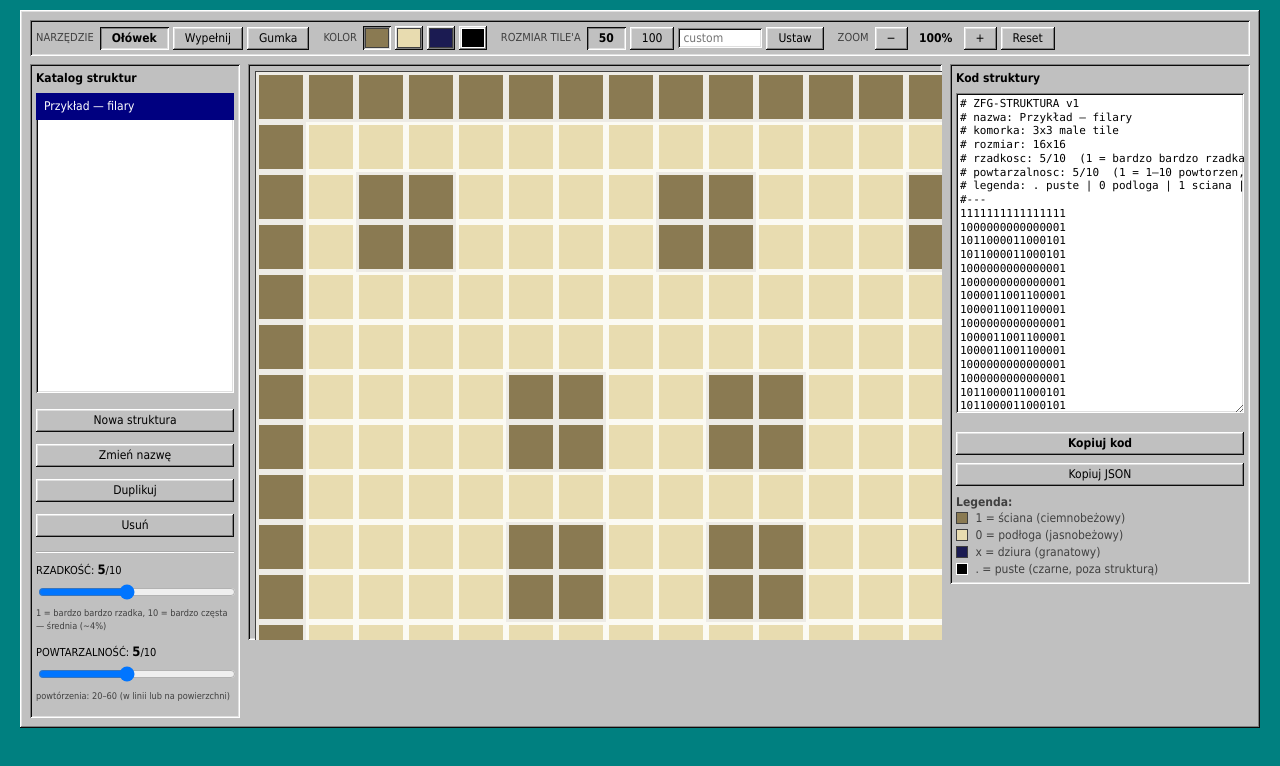
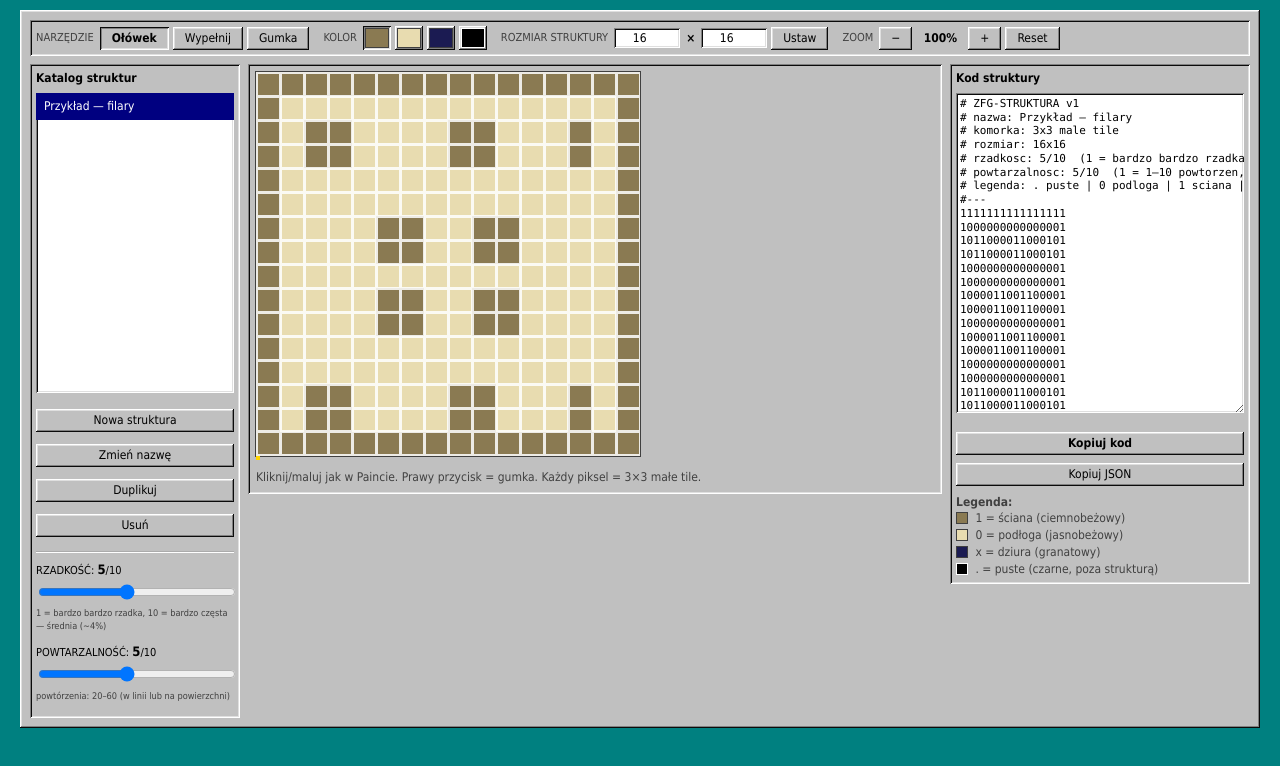
Before and after one commit to Francesco-Dabrowski/gry-franka, a plain HTML site: page games/edytor/index.html in a window 1280 px wide. Both pictures are taken after a click on the button "Ustaw". Shown: the part 28-794 px from the top of the page. Drawn offline with Linux system fonts and the light colour scheme.

Commit message:
Edytor: rozmiar struktury (tile x tile) zamiast rozmiaru tileow

```diff
--- a/css/games.css
+++ b/css/games.css
@@ -993,6 +993,16 @@
   width: 84px;
 }
 
+.editor__dim {
+  width: 66px;
+  text-align: center;
+}
+
+.editor__x {
+  font-weight: 700;
+  padding: 0 2px;
+}
+
 .editor__zoom {
   min-width: 48px;
   text-align: center;
--- a/games/edytor/index.html
+++ b/games/edytor/index.html
@@ -36,11 +36,11 @@
       </span>
 
       <span class="editor__group">
-        <span class="editor__label">Rozmiar tile'a</span>
-        <button class="btn size-btn" data-size="50" type="button">50</button>
-        <button class="btn size-btn" data-size="100" type="button">100</button>
-        <input class="input editor__custom" id="custom-size" type="number" min="8" max="200" step="2" placeholder="custom" />
-        <button class="btn" id="apply-size" type="button">Ustaw</button>
+        <span class="editor__label">Rozmiar struktury</span>
+        <input class="input editor__dim" id="struct-cols" type="number" min="1" max="200" value="16" title="kolumny" />
+        <span class="editor__x">×</span>
+        <input class="input editor__dim" id="struct-rows" type="number" min="1" max="200" value="16" title="wiersze" />
+        <button class="btn" id="apply-struct-size" type="button">Ustaw</button>
       </span>
 
       <span class="editor__group">
--- a/js/apps/editor.js
+++ b/js/apps/editor.js
@@ -4,6 +4,7 @@
   var KEY = 'zfg.structures.v1';
   var B = 16;
   var PAINT = { '.': '#000000', '0': '#e8dcb0', '1': '#8a7a52', 'x': '#1b1b52' };
+  var BASE_CELL = 24;
 
   var REPEAT_HINTS = {
     1: '1–10', 2: '2–15', 3: '5–25', 4: '10–40', 5: '20–60',
@@ -187,7 +188,6 @@
     currentId: null,
     tool: 'pencil',
     color: '1',
-    cellSize: 50,
     zoom: 1,
     painting: false,
     saveTimer: null,
@@ -217,7 +217,6 @@
       this.bind();
       this.renderCatalog();
       this.select(this.currentId);
-      this.syncSizeButtons();
       this.updateZoomLabel();
     },
 
@@ -235,7 +234,6 @@
             return s;
           });
           this.currentId = data.currentId || null;
-          if (data.cellSize) this.cellSize = data.cellSize;
           if (data.zoom) this.zoom = data.zoom;
         }
       } catch (err) {
@@ -249,7 +247,6 @@
       this.saveTimer = setTimeout(function () {
         try {
           var payload = {
-            cellSize: self.cellSize,
             zoom: self.zoom,
             currentId: self.currentId,
             structures: self.structures.map(function (s) {
@@ -299,20 +296,16 @@
         });
       });
 
-      document.querySelectorAll('.size-btn').forEach(function (btn) {
-        btn.addEventListener('click', function () {
-          self.setCellSize(parseInt(btn.getAttribute('data-size'), 10));
+      var applyStruct = document.getElementById('apply-struct-size');
+      if (applyStruct) {
+        applyStruct.addEventListener('click', function () { self.applyStructSize(); });
+      }
+      ['struct-cols', 'struct-rows'].forEach(function (id) {
+        var el = document.getElementById(id);
+        if (el) el.addEventListener('keydown', function (e) {
+          if (e.key === 'Enter') self.applyStructSize();
         });
       });
-
-      var applySize = document.getElementById('apply-size');
-      var custom = document.getElementById('custom-size');
-      if (applySize && custom) {
-        applySize.addEventListener('click', function () {
-          var v = parseInt(custom.value, 10);
-          if (v >= 8 && v <= 200) self.setCellSize(v);
-        });
-      }
 
       var zoomIn = document.getElementById('zoom-in');
       var zoomOut = document.getElementById('zoom-out');
@@ -375,24 +368,39 @@
       window.addEventListener('pointerup', function () { self.painting = false; });
     },
 
-    setCellSize: function (size) {
-      this.cellSize = size;
-      this.syncSizeButtons();
+    syncStructSize: function () {
+      var s = this.current();
+      if (!s) return;
+      var cols = document.getElementById('struct-cols');
+      var rows = document.getElementById('struct-rows');
+      if (cols) cols.value = s.cols;
+      if (rows) rows.value = s.rows;
+    },
+
+    applyStructSize: function () {
+      var s = this.current();
+      if (!s) return;
+      var colsEl = document.getElementById('struct-cols');
+      var rowsEl = document.getElementById('struct-rows');
+      var cols = Math.max(1, Math.min(200, parseInt(colsEl && colsEl.value, 10) || s.cols));
+      var rows = Math.max(1, Math.min(200, parseInt(rowsEl && rowsEl.value, 10) || s.rows));
+      var grid = makeGrid(cols, rows);
+      for (var y = 0; y < Math.min(rows, s.rows); y++) {
+        for (var x = 0; x < Math.min(cols, s.cols); x++) {
+          grid[y][x] = s.grid[y][x];
+        }
+      }
+      s.cols = cols;
+      s.rows = rows;
+      s.grid = grid;
+      this.renderCanvas();
       this.applyCanvasSize();
+      this.updateCode();
       this.save();
     },
 
-    syncSizeButtons: function () {
-      var self = this;
-      document.querySelectorAll('.size-btn').forEach(function (btn) {
-        btn.classList.toggle('is-active', parseInt(btn.getAttribute('data-size'), 10) === self.cellSize);
-      });
-      var custom = document.getElementById('custom-size');
-      if (custom && [50, 100].indexOf(this.cellSize) < 0) custom.value = this.cellSize;
-    },
-
     eff: function () {
-      return this.cellSize * this.zoom;
+      return BASE_CELL * this.zoom;
     },
 
     setZoom: function (z) {
@@ -457,6 +465,7 @@
       this.renderCatalog();
       this.renderCanvas();
       this.applyCanvasSize();
+      this.syncStructSize();
       this.syncProps();
       this.updateCode();
       this.save();
```
